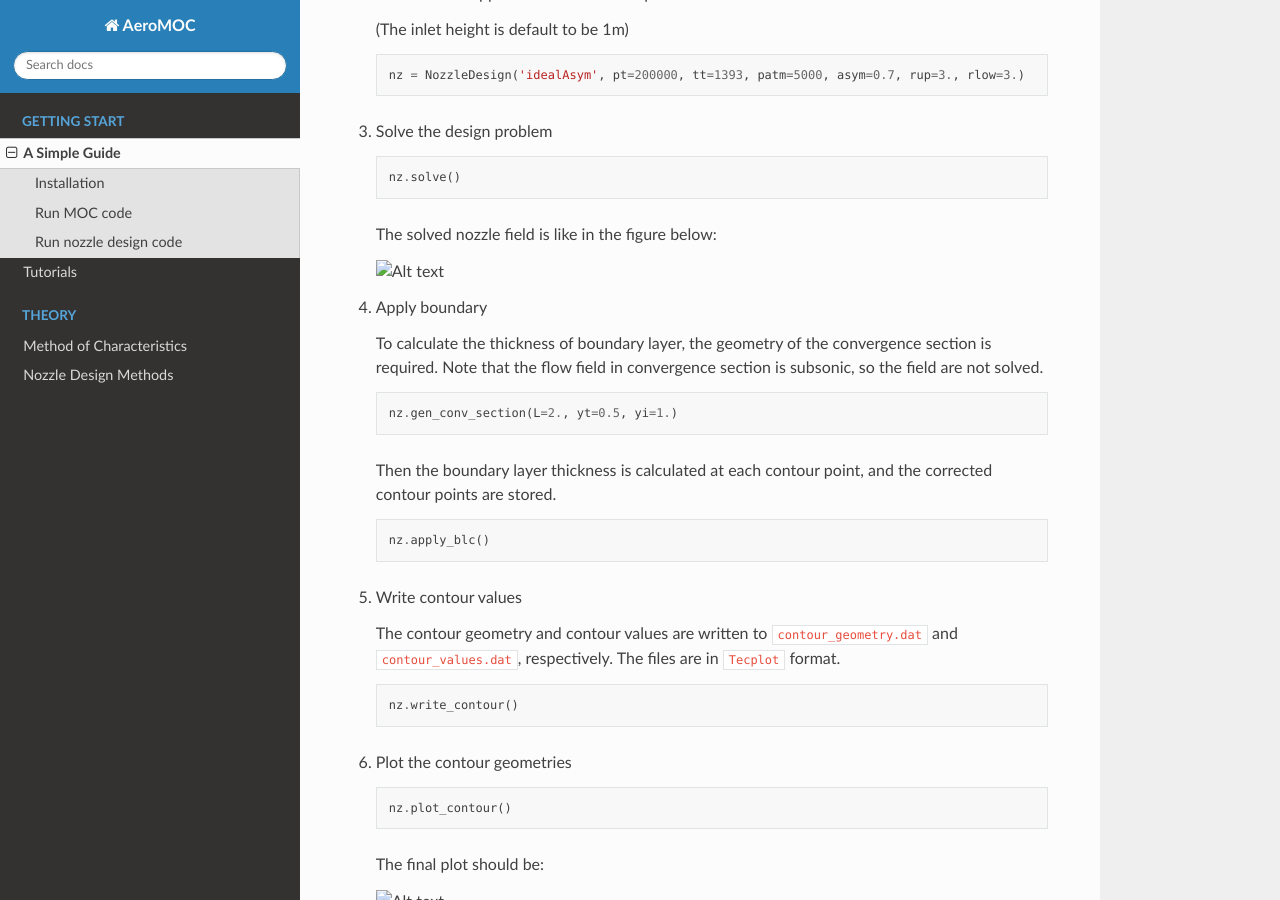
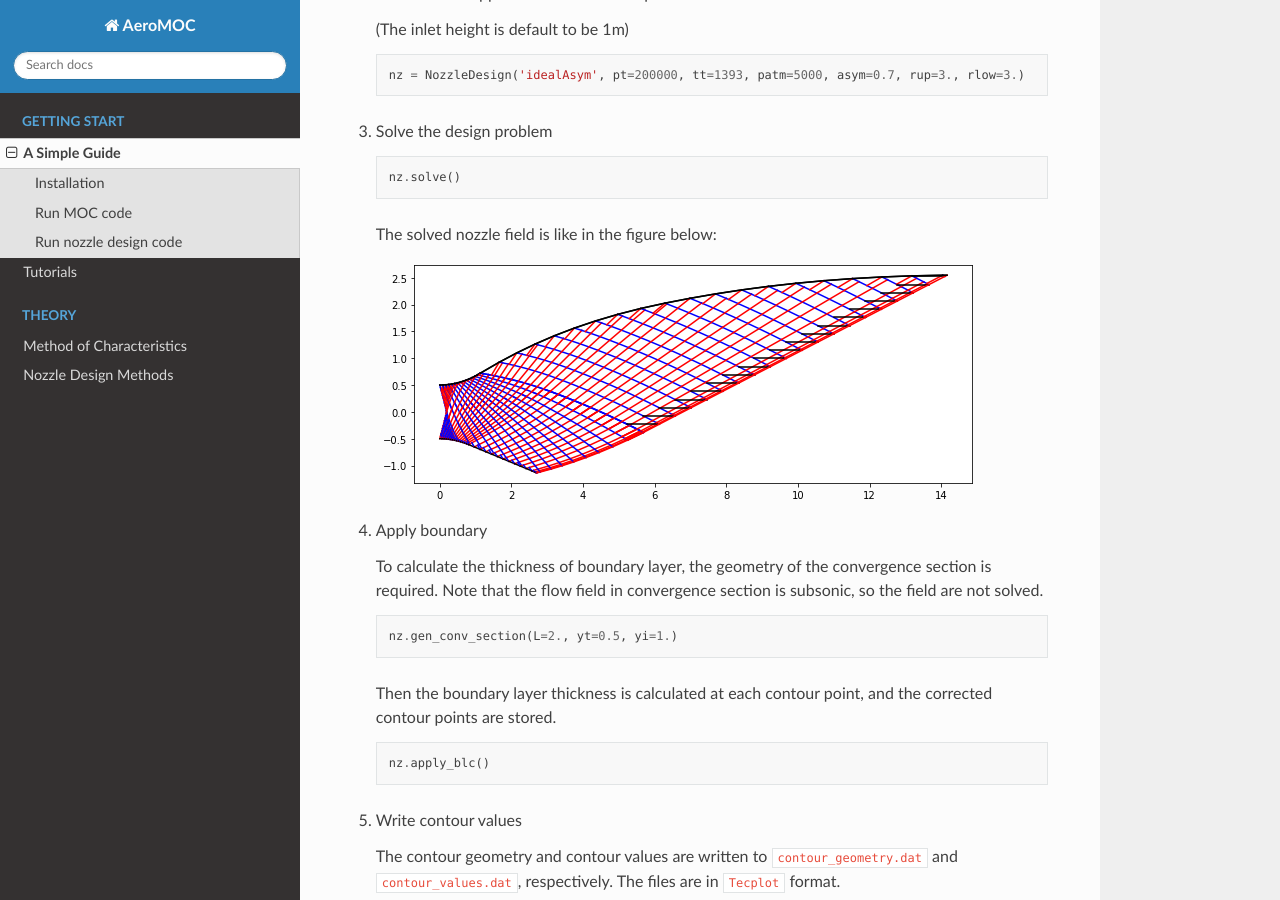
Before and after one commit to YangYunjia/AeroMOC, a Sphinx documentation site: the page built from docs/source/simpleguide.md, in a window 1280 px wide and 900 px high, scrolled down 2280 px. Built offline with Sphinx 7.4.7 and the Read the Docs theme 2.0.0, drawn with Linux system fonts in a browser that asks for light colours.

Commit message:
figure path modi.

```diff
--- a/docs/source/simpleguide.md
+++ b/docs/source/simpleguide.md
@@ -108,7 +108,7 @@ An example python file to run MOC is provided in `/examples/nozzle`. The current
 
     The solved nozzle field is like in the figure below:
 
-    ![Alt text](./_figures/simpleguide/moc_output.png)
+    ![Alt text](./_static/images/simpleguide/moc_output.png)
 
 4. Apply boundary
 
@@ -140,4 +140,4 @@ An example python file to run MOC is provided in `/examples/nozzle`. The current
 
     The final plot should be:
 
-    ![Alt text](./_figures/simpleguide/nozzle_example_geometry.png)
+    ![Alt text](./_static/images/simpleguide/nozzle_example_geometry.png)
```
Also changed, not shown: docs/source/_static/images/simpleguide/moc_output.png (added), docs/source/_static/images/simpleguide/nozzle_example_geometry.png (added).
